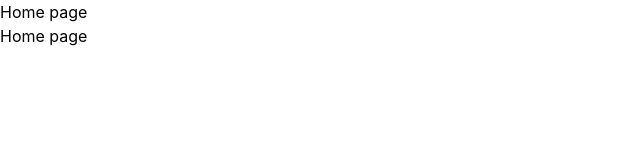
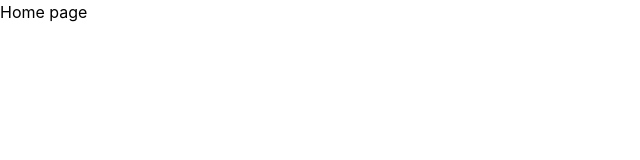
Before and after one commit to hiteshpanta/Chat_App, a React (Vite) app: page / in a window 1280 px wide. Shown: the top 160 px of the page, without its empty margins (0-640 px from the left). Built offline with nearby package versions, Linux system fonts and the light colour scheme.

Commit message:
Remove duplicate Home page header
Removed duplicate Home page header from the App component.

```diff
--- a/src/App.tsx
+++ b/src/App.tsx
@@ -9,13 +9,6 @@ function App() {
       <div>
         <h1>Home page</h1>
 
-
-
-       <div>
-        <h1>Home page</h1>
-      </div>
-
-
       </div>
     </>
   )
```
